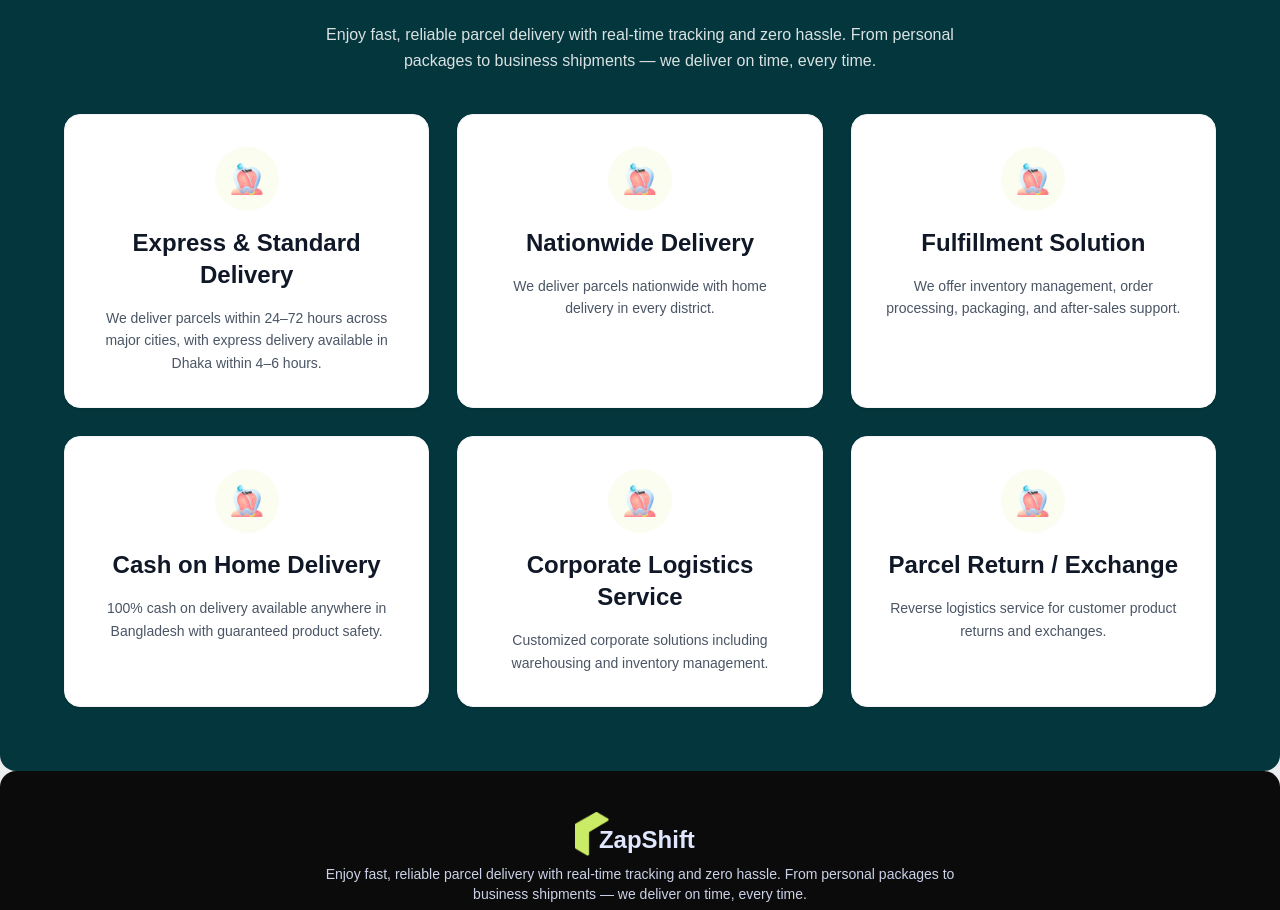
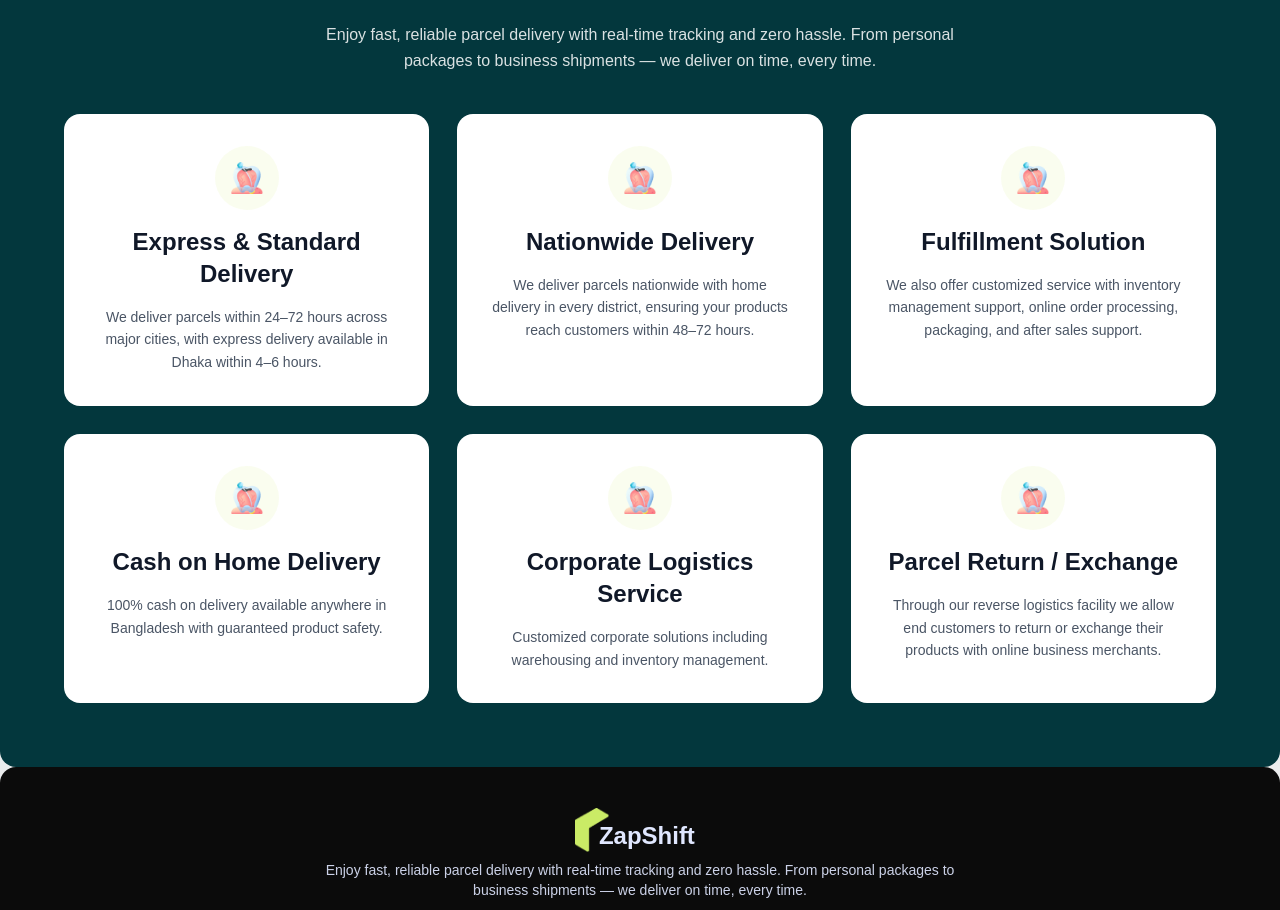
Before and after one commit to Mahfuz5634/ZapShift-Project-ClientPart, a React (Vite) app: page / in a window 1280 px wide. Shown: the part 1153-2063 px from the top of the page. Built offline with nearby package versions, Linux system fonts and the light colour scheme.

Commit message:
fixed some issues

```diff
--- a/src/Pages/Home/OurService.jsx
+++ b/src/Pages/Home/OurService.jsx
@@ -27,11 +27,11 @@ const OurService = () => {
           },
           {
             title: "Nationwide Delivery",
-            desc: "We deliver parcels nationwide with home delivery in every district.",
+            desc: "We deliver parcels nationwide with home delivery in every district, ensuring your products reach customers within 48–72 hours.",
           },
           {
             title: "Fulfillment Solution",
-            desc: "We offer inventory management, order processing, packaging, and after-sales support.",
+            desc: "We also offer customized service with inventory management support, online order processing, packaging, and after sales support.",
           },
           {
             title: "Cash on Home Delivery",
@@ -43,13 +43,13 @@ const OurService = () => {
           },
           {
             title: "Parcel Return / Exchange",
-            desc: "Reverse logistics service for customer product returns and exchanges.",
+            desc: "Through our reverse logistics facility we allow end customers to return or exchange their products with online business merchants.",
           },
         ].map((item, i) => (
           <div
             key={i}
-            className="w-full h-auto p-8 bg-white rounded-2xl shadow-sm border border-gray-100
-                       hover:shadow-lg hover:-translate-y-1 transition-all duration-300
+            className="w-full h-auto p-8 bg-white rounded-2xl  border-gray-100
+                       hover:shadow-lg hover:-translate-y-1 hover:bg-primary transition-all duration-300
                        flex flex-col items-center text-center gap-4"
           >
 
```
